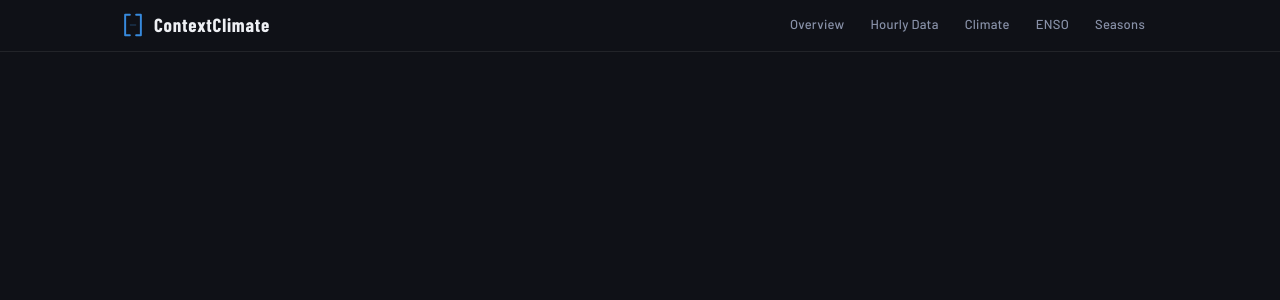
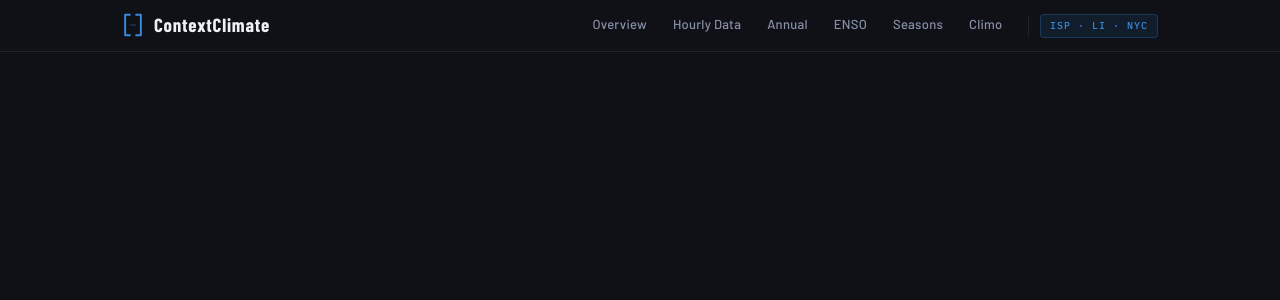
Before and after one commit to josht3113/context-climate, a React (Vite) app: page /#/your-path in a window 1280 px wide. Shown: the top 300 px of the page. Built offline with nearby package versions, Linux system fonts and the light colour scheme.

Commit message:
Add files via upload

```diff
--- a/src/components/Header.jsx
+++ b/src/components/Header.jsx
@@ -1,15 +1,13 @@
 import { NavLink } from 'react-router-dom'
 import styles from './Header.module.css'
-
-// ── Nav items ─────────────────────────────────────────
-// Add, remove, or rename items here to update the nav.
 
 const NAV_ITEMS = [
   { label: 'Overview',    to: '/'        },
   { label: 'Hourly Data', to: '/hourly'  },
-  { label: 'Climate',     to: '/climate' },
+  { label: 'Annual',      to: '/annual'  },
   { label: 'ENSO',        to: '/enso'    },
   { label: 'Seasons',     to: '/seasons' },
+  { label: 'Climo',       to: '/climo'   },
 ]
 
 function BracketMark() {
@@ -30,11 +28,11 @@ export default function Header() {
         {/* ── Logo ── */}
         <NavLink to="/" className={styles.logo}>
           <BracketMark />
-          {/* Change this text to update the site name */}
           <span className={styles.logoText}>ContextClimate</span>
         </NavLink>
 
-        {/* ── Nav ── */}
+        {/* ── Nav + geo badge ── */}
+        <div className={styles.navGroup}>
           <nav className={styles.nav}>
             {NAV_ITEMS.map(({ label, to }) => (
               <NavLink
@@ -49,6 +47,9 @@ export default function Header() {
               </NavLink>
             ))}
           </nav>
+          <div className={styles.navDivider} />
+          <span className={styles.geoBadge}>ISP · LI · NYC</span>
+        </div>
 
       </div>
     </header>
```
Lines whose indentation alone changed are shown as unchanged.
